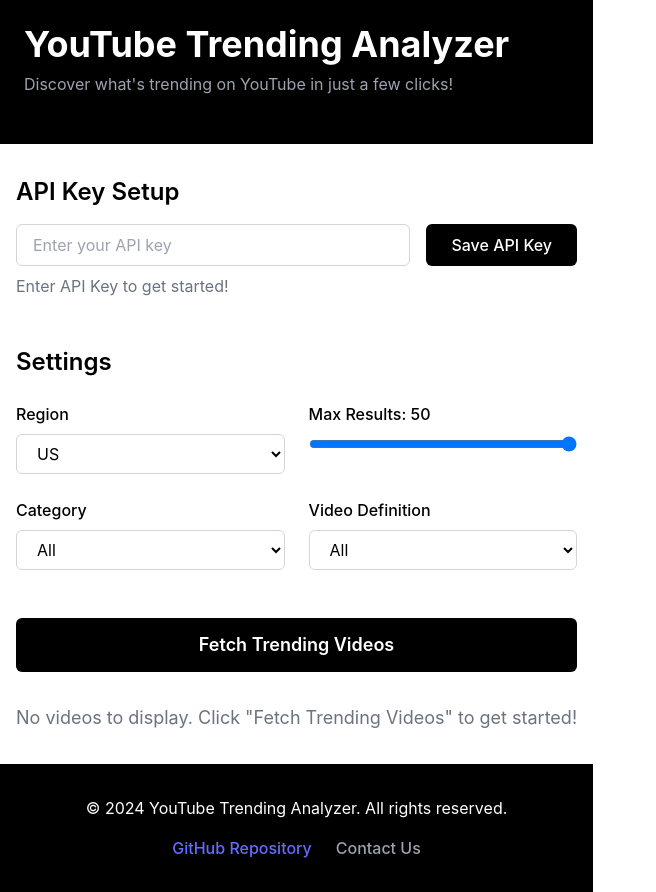
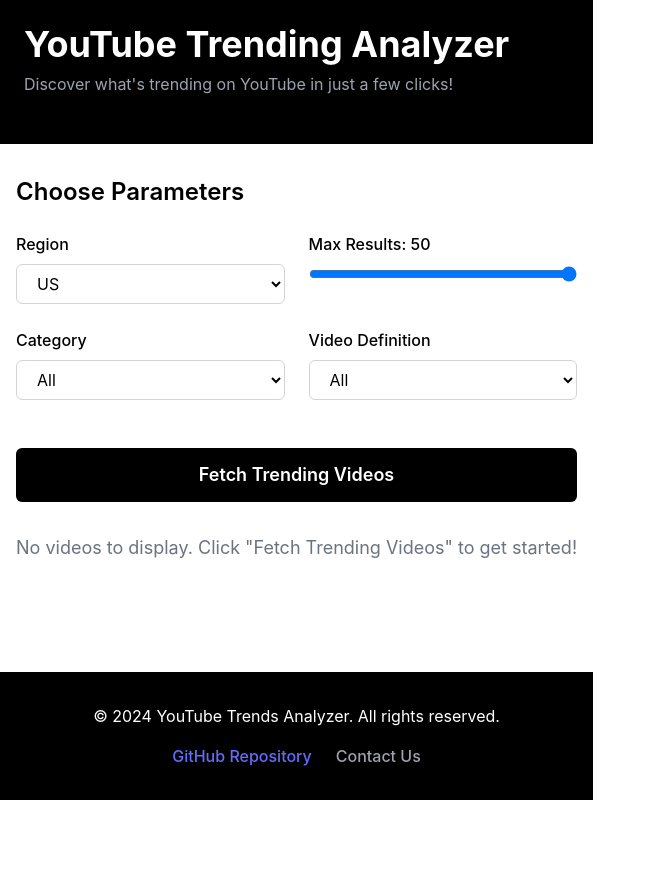
Before and after one commit to dhananjay6561/TubeMetrics---Youtube-Trends-Analyser, a React (Vite) app in the folder frontend/: page / in a window 1280 px wide. Shown: the whole page, without its empty margins (0-656 px from the left). After the commit the page ends 800 px from the top, so only its background shows below. Built offline with nearby package versions, Linux system fonts and the light colour scheme.

Commit message:
updated functionality

```diff
--- a/frontend/src/App.jsx
+++ b/frontend/src/App.jsx
@@ -1,7 +1,6 @@
-import { useState, useEffect } from "react";
+import { useState } from "react";
 import axios from "axios";
 import Header from "./components/Header";
-import APIKeyInput from "./components/APIKeyInput";
 import Settings from "./components/Settings";
 import TrendingVideos from "./components/TrendingVideos";
 import Footer from "./components/Footer";
@@ -15,7 +14,6 @@ const process = {
 };
 
 export default function App() {
-  const [apiKey, setApiKey] = useState("");
   const [region, setRegion] = useState("US");
   const [maxResults, setMaxResults] = useState(50);
   const [category, setCategory] = useState("");
@@ -28,13 +26,6 @@ export default function App() {
   const backendUrl = process.env.REACT_APP_BACKEND_URL;
 
   console.log("Backend URL:", backendUrl); // Debugging line
-
-  useEffect(() => {
-    const storedApiKey = localStorage.getItem("youtubeApiKey");
-    if (storedApiKey) {
-      setApiKey(storedApiKey);
-    }
-  }, []);
 
   const fetchTrendingVideos = async () => {
     setLoading(true);
@@ -64,7 +55,6 @@ export default function App() {
     <div className="min-h-screen bg-white text-black flex flex-col">
       <Header />
       <main className="flex-grow container mx-auto px-4 py-8 max-w-5xl">
-        <APIKeyInput apiKey={apiKey} setApiKey={setApiKey} />
         <Settings
           region={region}
           setRegion={setRegion}
--- a/frontend/src/components/APIKeyInput.jsx
+++ /dev/null
@@ -1,45 +0,0 @@
-import { useState } from "react";
-import { motion } from "framer-motion";
-
-export default function APIKeyInput({ apiKey, setApiKey }) {
-  const [inputKey, setInputKey] = useState(apiKey || "");
-  const [error, setError] = useState("");
-
-  const handleSave = () => {
-    if (inputKey.length < 10) {
-      setError("API key must be at least 10 characters long");
-      return;
-    }
-    setApiKey(inputKey);
-    localStorage.setItem("youtubeApiKey", inputKey);
-    setError("");
-  };
-
-  return (
-    <div className="mb-12">
-      <h2 className="text-2xl font-semibold mb-4">API Key Setup</h2>
-      <div className="flex space-x-4">
-      <input
-  type="text"
-  value={inputKey}
-  onChange={(e) => setInputKey(e.target.value)}
-  placeholder="Enter your API key"
-  className="flex-grow border border-gray-300 rounded-md px-4 py-2 bg-white text-black focus:outline-none focus:ring-2 focus:ring-white"
-/>
-
-        <motion.button
-          whileHover={{ scale: 1.05 }}
-          whileTap={{ scale: 0.95 }}
-          onClick={handleSave}
-          className="bg-black text-white px-6 py-2 rounded-md hover:bg-gray-800 transition-colors duration-300"
-        >
-          Save API Key
-        </motion.button>
-      </div>
-      {error && <p className="text-red-500 mt-2">{error}</p>}
-      {!apiKey && (
-        <p className="text-gray-500 mt-2">Enter API Key to get started!</p>
-      )}
-    </div>
-  );
-}
--- a/frontend/src/components/Footer.jsx
+++ b/frontend/src/components/Footer.jsx
@@ -2,7 +2,7 @@ export default function Footer() {
     return (
       <footer className="bg-black text-white py-8">
         <div className="container mx-auto px-4 text-center max-w-5xl">
-          <p className="mb-4">&copy; 2024 YouTube Trending Analyzer. All rights reserved.</p>
+          <p className="mb-4">&copy; 2024 YouTube Trends Analyzer. All rights reserved.</p>
           <div className="flex justify-center space-x-6">
             <a href="https://github.com/dhananjay6561/TubeMetrics---Youtube-Trends-Analyser">
               GitHub Repository
--- a/frontend/src/components/Settings.jsx
+++ b/frontend/src/components/Settings.jsx
@@ -16,7 +16,7 @@ export default function Settings({
 
   return (
     <div className="mb-12">
-      <h2 className="text-2xl font-semibold mb-6">Settings</h2>
+      <h2 className="text-2xl font-semibold mb-6">Choose Parameters</h2>
       <div className="grid grid-cols-1 md:grid-cols-2 gap-6">
         <div>
           <label htmlFor="region" className="block mb-2 font-medium">
```
